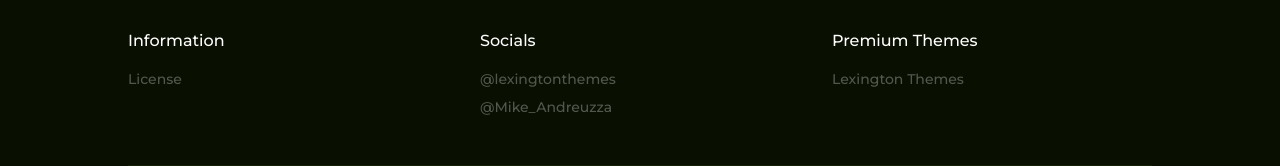
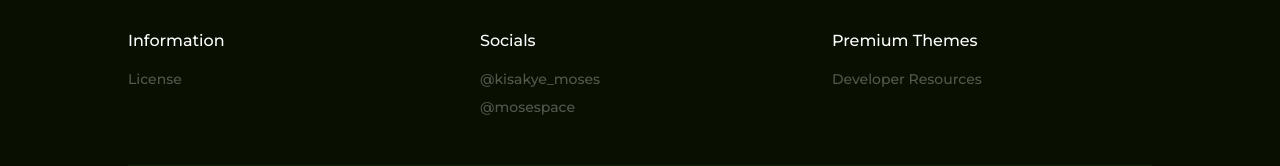
Before and after one commit to mosespace/shortweb, a Next.js app: page / in a window 1280 px wide. Shown: the part 626-792 px from the top of the page. Built offline with nearby package versions, Linux system fonts and the light colour scheme; no server answers; the database is empty.

Commit message:
feat: made some changes onto the social media's in the footer.tsx

```diff
--- a/src/components/footer.tsx
+++ b/src/components/footer.tsx
@@ -13,28 +13,32 @@ export default function Footer() {
             <Link
               className='p-1 -m-1 group'
               aria-label='Follow on Twitter'
-              href='#_'
+              href='https://twitter.com/bantu_creative'
+              target="_blank"
             >
               <FaTwitter className='size-6 transition  fill-white hover:text-accent-500 md hydrated' />
             </Link>
             <Link
               className='p-1 -m-1 group'
               aria-label='Follow on Instagram'
-              href='#_'
+              href='https://instagram.com/typifymedia'
+              target="_blank"
             >
               <FaInstagram className='size-6 transition  fill-white hover:text-accent-500 md hydrated' />
             </Link>
             <Link
               className='p-1 -m-1 group'
               aria-label='Follow on GitHub'
-              href='#_'
+              href='https://github.com/mosespace'
+              target="_blank"
             >
               <FaGithub className='size-6 transition  fill-white hover:text-accent-500 md hydrated' />
             </Link>
             <Link
               className='p-1 -m-1 group'
               aria-label='Follow on LinkedIn'
-              href='#_'
+              href='https://linkedin.com/kisakyemoses'
+              target="_blank"
             >
               <FaLinkedin className='size-6 transition  fill-white hover:text-accent-500 md hydrated' />
             </Link>
@@ -58,18 +62,20 @@ export default function Footer() {
             <ul role='list' className='mt-4 space-y-2'>
               <li>
                 <Link
-                  href='https://twitter.com/lexingtonthemes'
+                  href='https://twitter.com/bantu_creative'
                   className='hover:dark:text-white text-white/30'
+                  target="_blank"
                 >
-                  @lexingtonthemes
+                  @kisakye_moses
                 </Link>
               </li>
               <li>
                 <Link
-                  href='https://twitter.com/Mike_Andreuzza'
+                  href='https://twitter.com/bantu_creative'
                   className='hover:dark:text-white text-white/30'
+                  target="_blank"
                 >
-                  @Mike_Andreuzza
+                  @mosespace
                 </Link>
               </li>
             </ul>
@@ -81,10 +87,11 @@ export default function Footer() {
             <ul role='list' className='mt-4 space-y-2'>
               <li>
                 <Link
-                  href='https://lexingtonthemes.com/'
+                  href='https://resources.mosespace.com/'
                   className='hover:dark:text-white text-white/30'
+                  target="_blank"
                 >
-                  Lexington Themes
+                  Developer Resources
                 </Link>
               </li>
             </ul>
```
